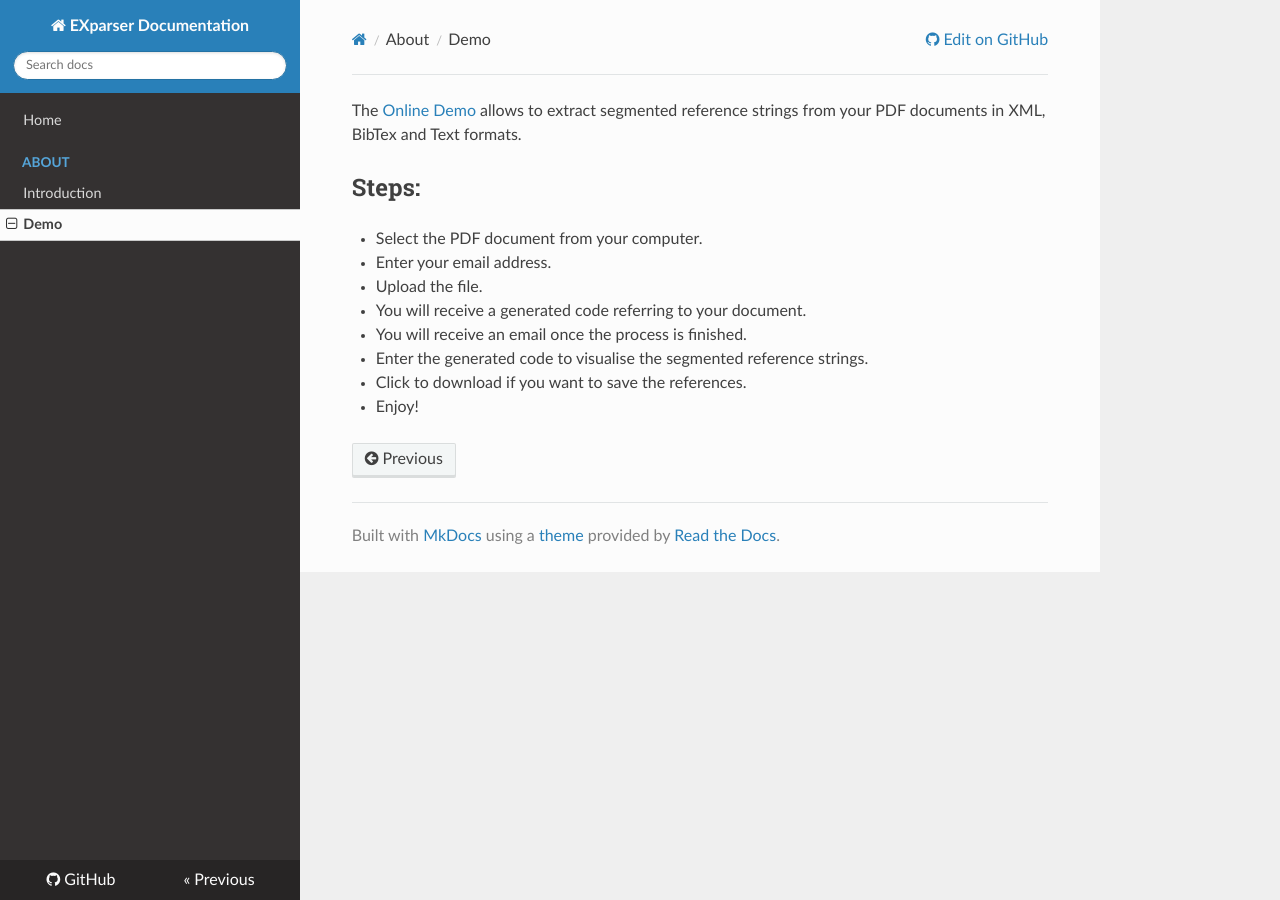
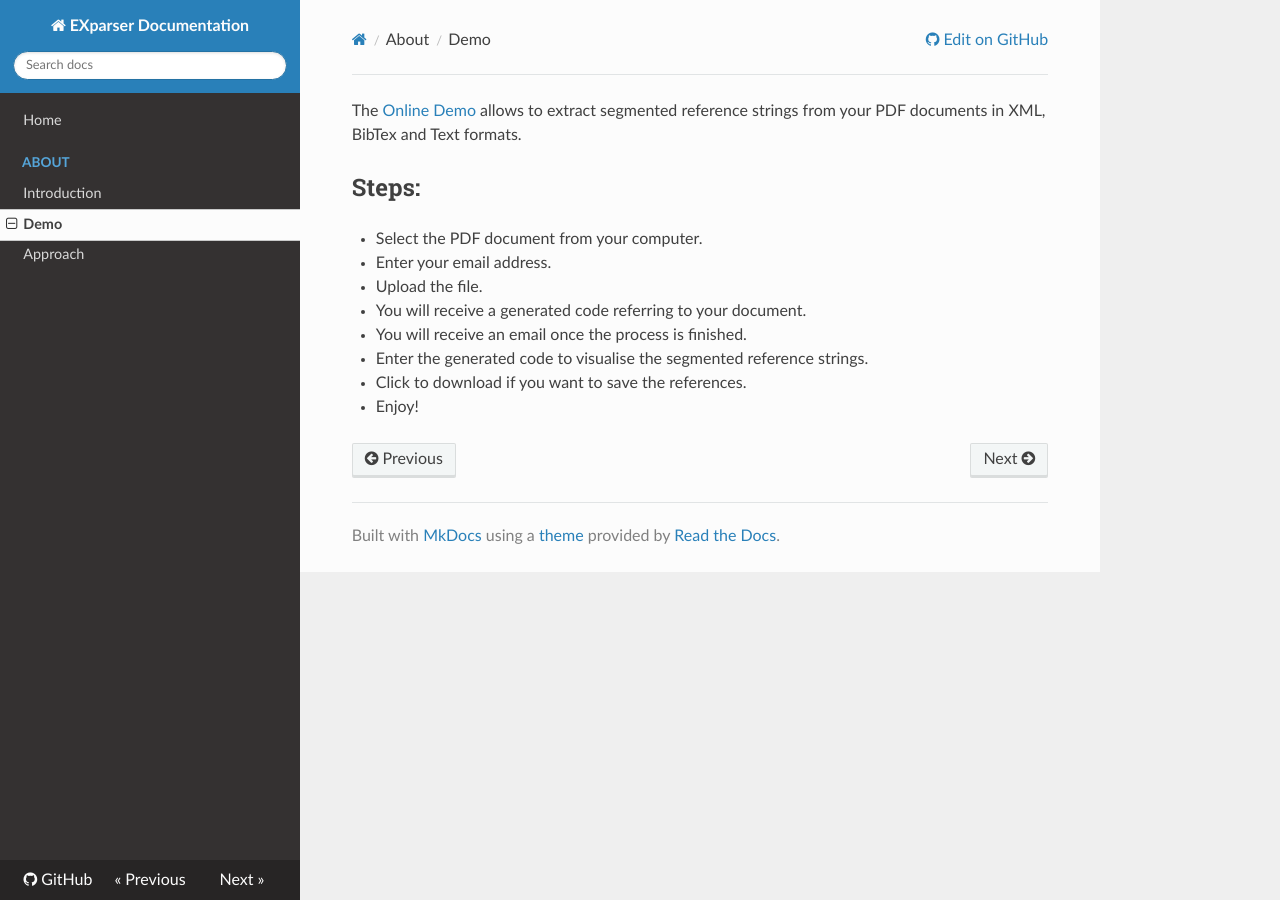
Before and after one commit to exciteproject/Exparser, an MkDocs documentation site: the page built from docs/Demo.md, in a window 1280 px wide. Built offline with MkDocs 1.6.1, drawn with Linux system fonts in a browser that asks for light colours; nearby versions of some CDN libraries; old or Windows-style settings are respelled for this version of MkDocs.

Commit message:
Update mkdocs.yml

```diff
--- a/mkdocs.yml
+++ b/mkdocs.yml
@@ -13,3 +13,4 @@
   - About:
     - 'Introduction': 'Introduction.md'
     - 'Demo': 'Demo.md'
+    - 'Approach': 'Approach.md'
```
